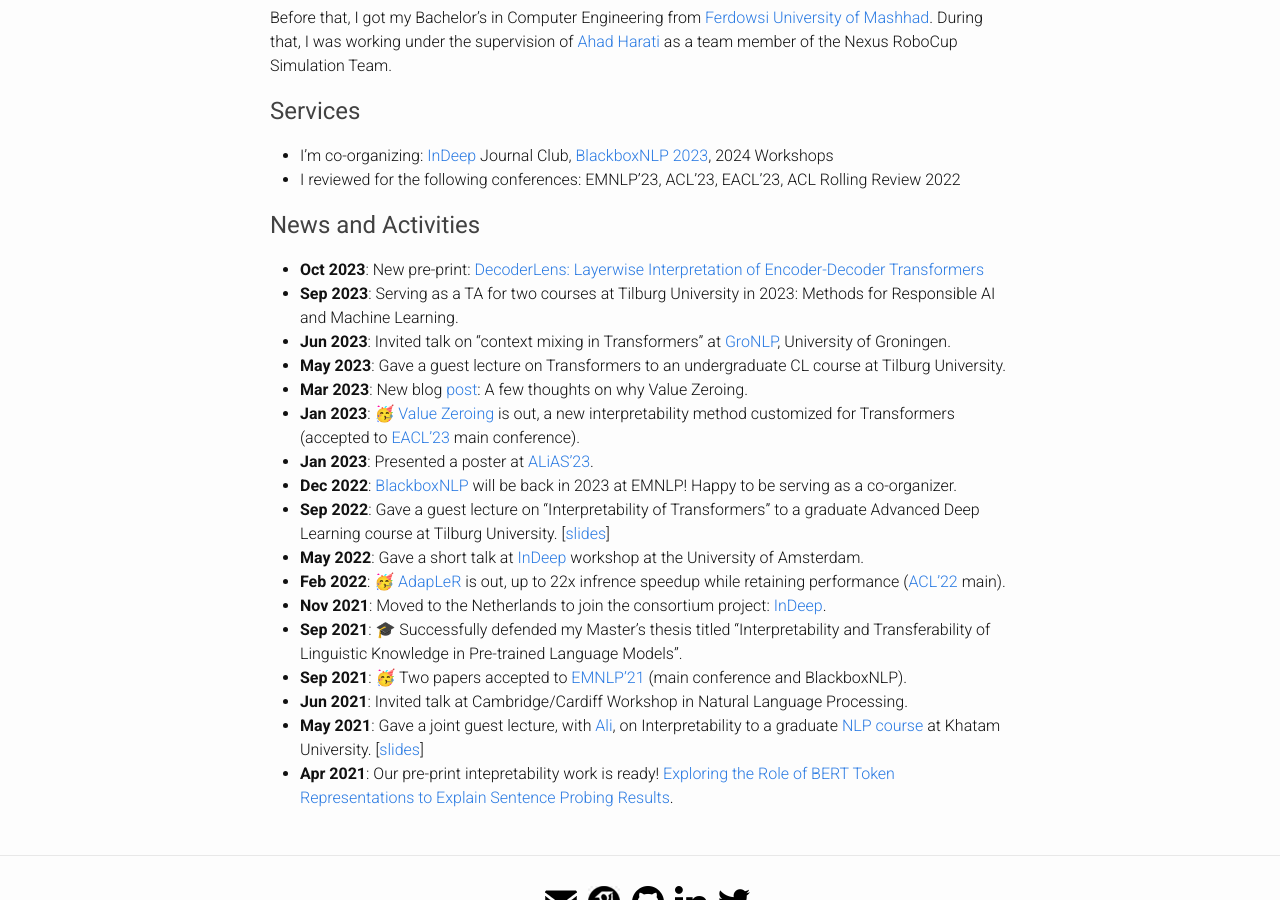
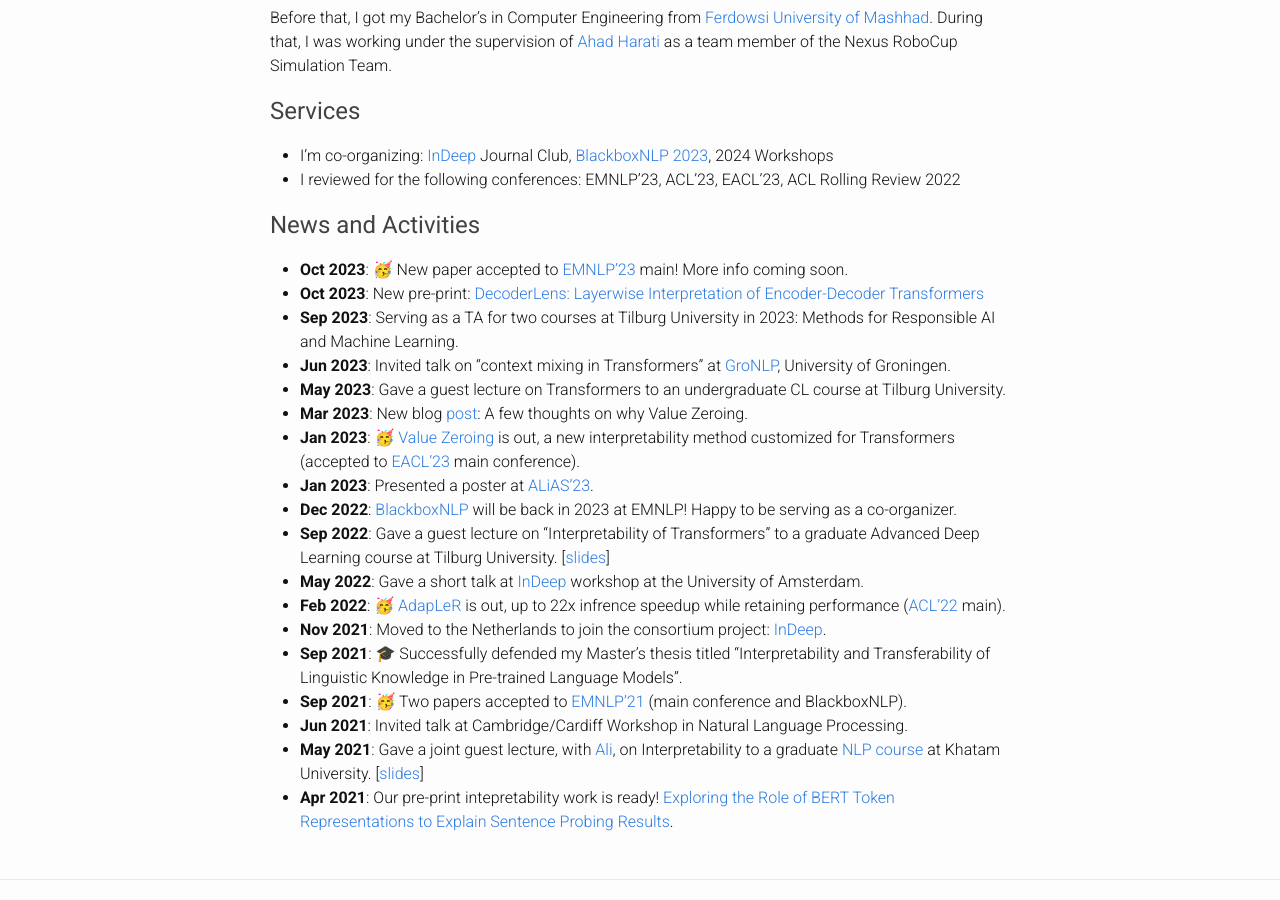
Before and after one commit to hmohebbi/hmohebbi.github.io, a Jekyll site: the page built from index.md, in a window 1280 px wide and 900 px high, scrolled down 533 px. Built offline with Jekyll 4.4.1, drawn with Linux system fonts in a browser that asks for light colours.

Commit message:
Update index.md

```diff
--- a/index.md
+++ b/index.md
@@ -37,6 +37,7 @@ Before that, I got my Bachelor’s in Computer Engineering from [Ferdowsi Univer
 * I reviewed for the following conferences: EMNLP'23, ACL'23, EACL'23, ACL Rolling Review 2022
 
 ## <span style="color:#424242">News and Activities </span>
+* __Oct 2023__: 🥳 New paper accepted to [EMNLP'23](https://2023.emnlp.org/) main! More info coming soon.
 * __Oct 2023__: New pre-print: [DecoderLens: Layerwise Interpretation of Encoder-Decoder Transformers](https://arxiv.org/abs/2310.03686)
 * __Sep 2023__: Serving as a TA for two courses at Tilburg University in 2023: Methods for Responsible AI and Machine Learning.
 * __Jun 2023__: Invited talk on "context mixing in Transformers" at [GroNLP](https://www.rug.nl/research/clcg/research/cl/), University of Groningen.
```
